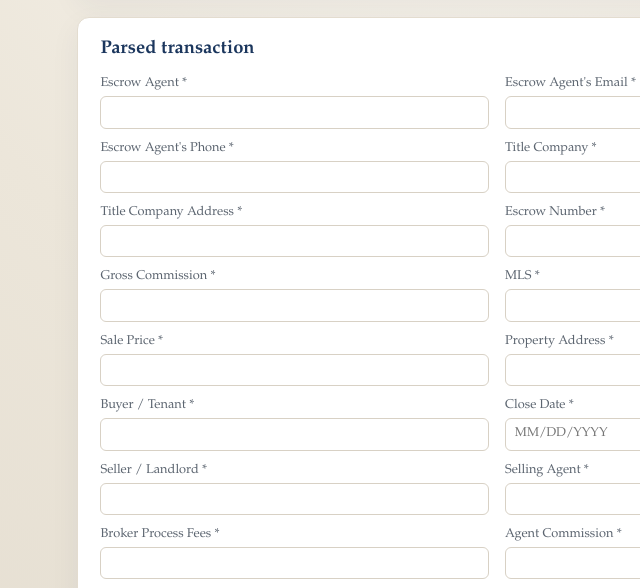
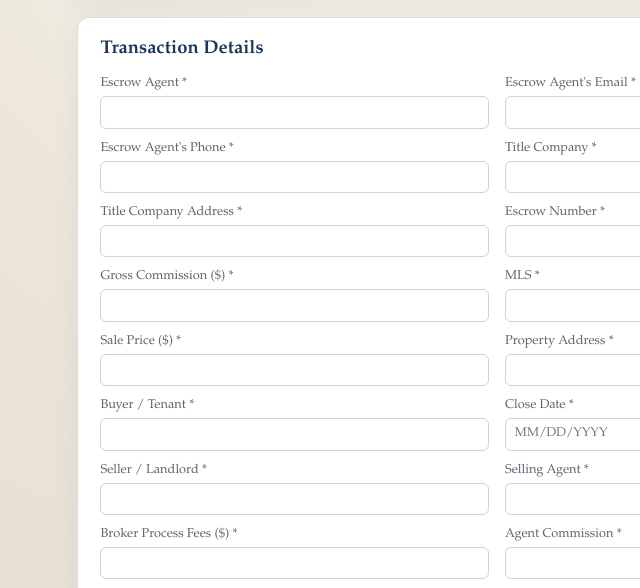
Before and after one commit to rickyhuang07/cda-generator, a plain HTML site: page static/index.html in a window 1280 px wide. Shown: the part 319-907 px from the top of the page, 143-783 px from the left. Drawn offline with Linux system fonts and the light colour scheme.

```diff
--- a/static/index.html
+++ b/static/index.html
@@ -23,7 +23,7 @@
 
     <section class="card" id="preview-card">
       <div class="section-head">
-        <h2>Parsed transaction</h2>
+        <h2>Transaction Details</h2>
         <span id="warnings" class="warnings"></span>
       </div>
       <form id="submission-form">
@@ -34,15 +34,15 @@
         <label>Title Company *<input id="title_company" required /></label>
         <label>Title Company Address *<input id="title_company_address" required /></label>
         <label>Escrow Number *<input id="escrow_no" required /></label>
-        <label>Gross Commission *<input id="gross_commission" required /></label>
+        <label>Gross Commission ($) *<input id="gross_commission" required /></label>
         <label>MLS *<input id="mls" required /></label>
-        <label>Sale Price *<input id="sale_price" required /></label>
+        <label>Sale Price ($) *<input id="sale_price" required /></label>
         <label>Property Address *<input id="property_address" required /></label>
         <label>Buyer / Tenant *<input id="buyer" required /></label>
         <label>Close Date *<input id="close_date" required placeholder="MM/DD/YYYY" /></label>
         <label>Seller / Landlord *<input id="seller" required /></label>
         <label>Selling Agent *<input id="selling_agent" required /></label>
-        <label>Broker Process Fees *<input id="broker_process_fees" required /></label>
+        <label>Broker Process Fees ($) *<input id="broker_process_fees" required /></label>
         <label>Agent Commission *<input id="selling_agent_commission" required /></label>
         <label class="wide">Agent Payee Mailing Address *<input id="agent_payee_address" required /></label>
       </div>
```
Also changed, not shown: 2 other files.
